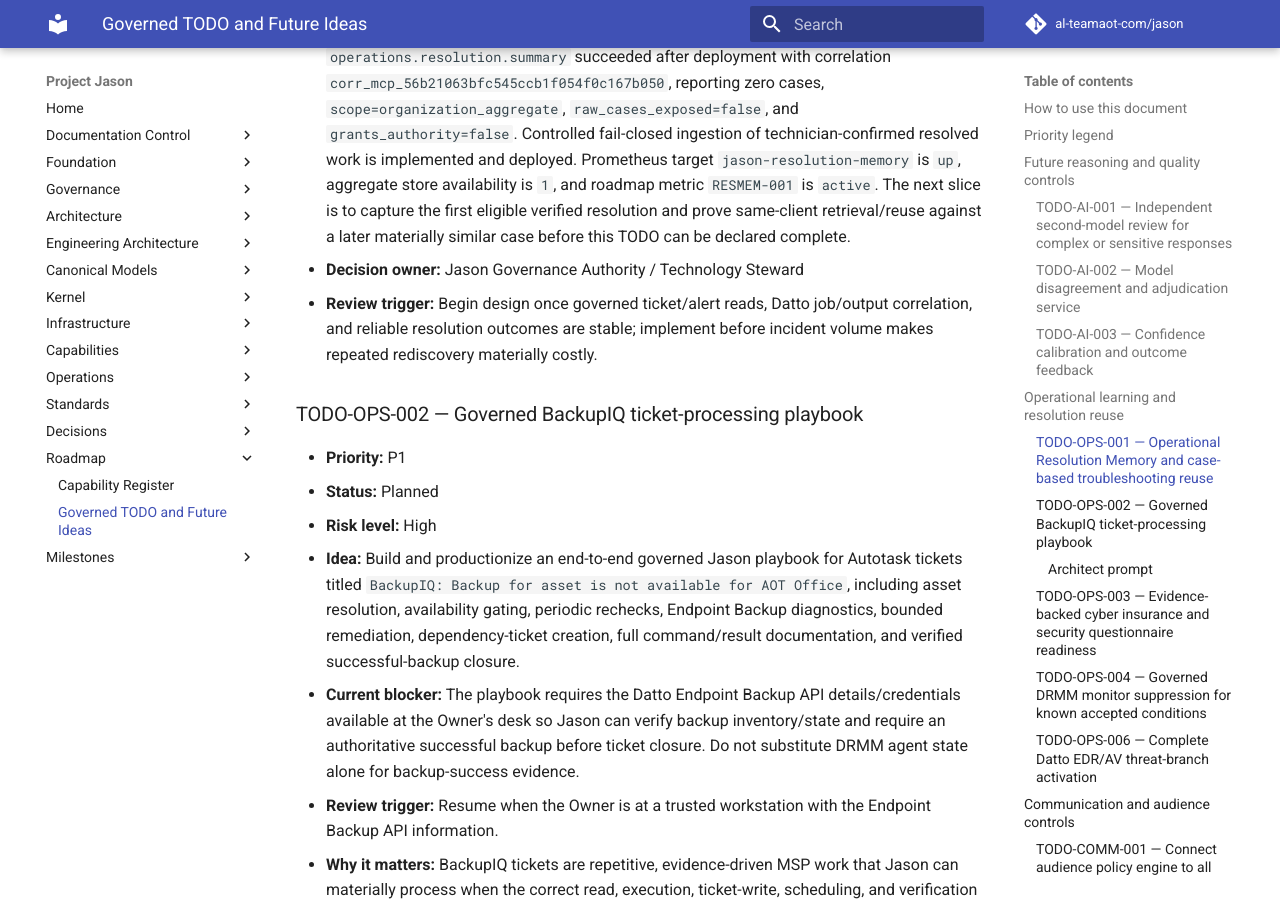
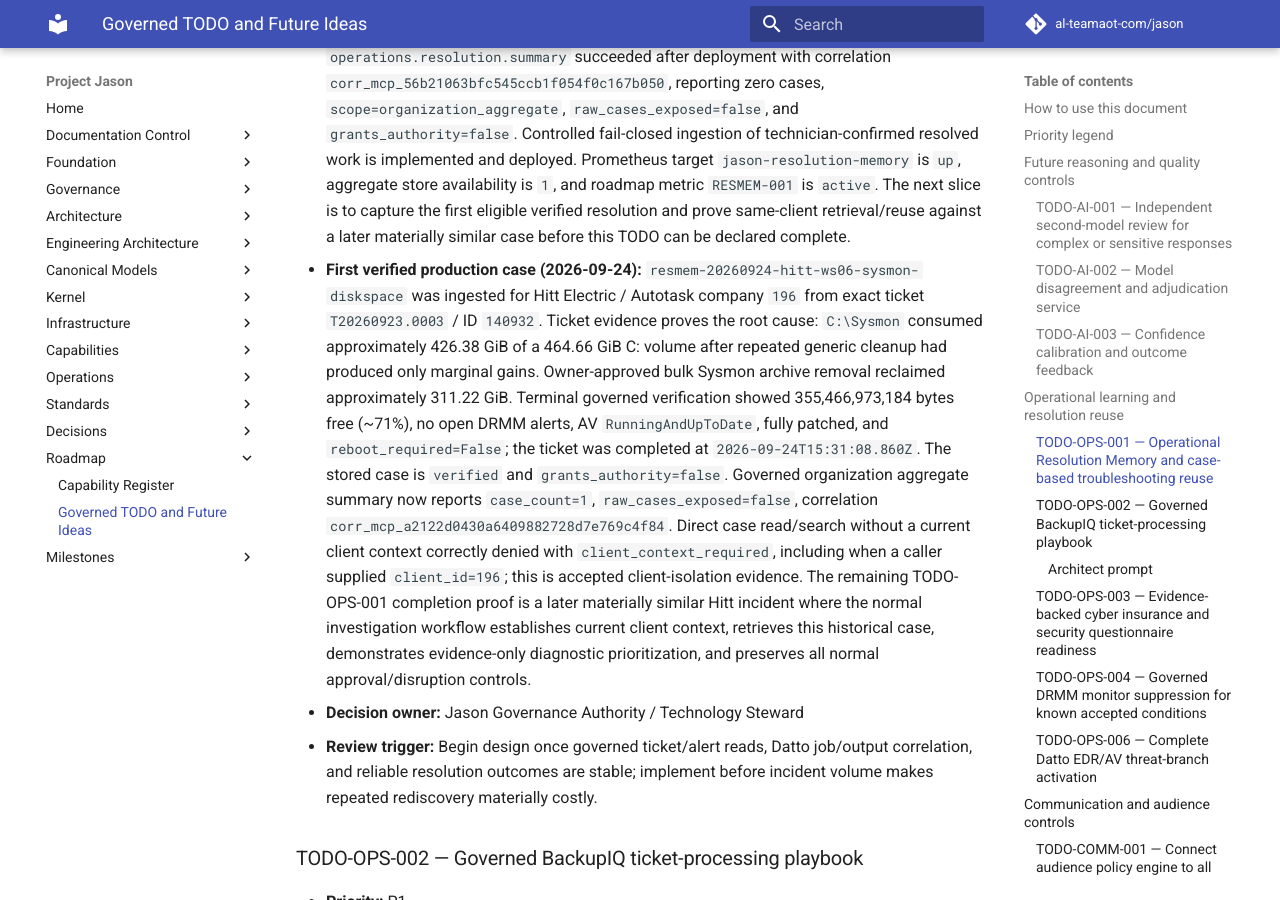
Before and after one commit to al-teamaot-com/jason, an MkDocs documentation site: the page built from docs/roadmaps/Project-Jason-TODO-and-Future-Ideas.md, in a window 1280 px wide and 900 px high, scrolled down 6017 px. Built offline with MkDocs 1.6.1 and Material for MkDocs 9.7.7, drawn with Linux system fonts in a browser that asks for light colours; comment, search, counter and statistics services are not loaded; some of the changed text lies outside the part shown.

Commit message:
Record first verified Resolution Memory case

```diff
--- a/docs/roadmaps/Project-Jason-TODO-and-Future-Ideas.md
+++ b/docs/roadmaps/Project-Jason-TODO-and-Future-Ideas.md
@@ -103,7 +103,7 @@
 ### TODO-OPS-001 — Operational Resolution Memory and case-based troubleshooting reuse
 
 - **Priority:** P1
-- **Status:** In progress — governed search/reuse and confirmed-case ingestion are production-deployed; first verified-case capture and later reuse proof pending
+- **Status:** In progress — first verified production case captured 2026-09-24; later same-client recurrence reuse proof pending
 - **Risk level:** Moderate
 - **Idea:** Build a governed Resolution Memory that captures structured outcomes from alerts, tickets, diagnostics, governed executions, technician corrections, and verified resolutions so Jason can find comparable historical cases and use what worked — and what failed — to choose better first diagnostic and remediation steps.
 - **Why it matters:** Many MSP incidents recur with substantially the same symptoms, products, error codes, service states, versions, or environmental conditions. Reusing verified prior outcomes can reduce mean time to resolution, avoid repeating known dead ends, improve first-action quality, and turn AOT's accumulated operating experience into durable institutional knowledge.
@@ -139,6 +139,8 @@
 - **Relationship to existing roadmap:** This extends `REFLECT-001` and GitHub issue #172. Reflection identifies reusable lessons; Resolution Memory makes verified troubleshooting outcomes searchable and reusable during future incident handling. It must not become a parallel self-modifying or execution-authority system.
 - **Initial motivating example:** A recurring Datto EDR alert showing a stale EDR version plus stopped `EndpointProtectionService` can be correlated with prior diagnostics and outcomes. If previous comparable cases show that service-only intervention failed while an approved EDR reinstall succeeded, Jason can prioritize the proven read-only diagnostic path and present the historically successful remediation when appropriate, while still requiring any normal approval for the modifying action.
 - **Implementation checkpoint (2026-09-18):** Resolution Memory is now registered in the live generic Investigation Broker as an evidence-only integration. The reasoning loop can discover/search same-client historical cases only when an authenticated current client scope exists and a grounded current incident signature is available. Unconfirmed observed cases are excluded from live troubleshooting guidance; deprecated/stale cases remain excluded; failures remain first-class evidence; all returned history continues to carry `grants_authority=false`. Organization-level aggregate health is available without exposing raw case content. Production MCP image `jason-mcp:resmem-ingest-1a5f2b2` is live. `operations.resolution.summary` succeeded after deployment with correlation `corr_mcp_56b21063bfc545ccb1f054f0c167b050`, reporting zero cases, `scope=organization_aggregate`, `raw_cases_exposed=false`, and `grants_authority=false`. Controlled fail-closed ingestion of technician-confirmed resolved work is implemented and deployed. Prometheus target `jason-resolution-memory` is `up`, aggregate store availability is `1`, and roadmap metric `RESMEM-001` is `active`. The next slice is to capture the first eligible verified resolution and prove same-client retrieval/reuse against a later materially similar case before this TODO can be declared complete.
+- **First verified production case (2026-09-24):** `resmem-20260924-hitt-ws06-sysmon-diskspace` was ingested for Hitt Electric / Autotask company `196` from exact ticket `T20260923.0003` / ID `140932`. Ticket evidence proves the root cause: `C:\Sysmon` consumed approximately 426.38 GiB of a 464.66 GiB C: volume after repeated generic cleanup had produced only marginal gains. Owner-approved bulk Sysmon archive removal reclaimed approximately 311.22 GiB. Terminal governed verification showed 355,466,973,184 bytes free (~71%), no open DRMM alerts, AV `RunningAndUpToDate`, fully patched, and `reboot_required=False`; the ticket was completed at `2026-09-24T15:31:08.860Z`. The stored case is `verified` and `grants_authority=false`. Governed organization aggregate summary now reports `case_count=1`, `raw_cases_exposed=false`, correlation `corr_mcp_a2122d0430a6409882728d7e769c4f84`. Direct case read/search without a current client context correctly denied with `client_context_required`, including when a caller supplied `client_id=196`; this is accepted client-isolation evidence. The remaining TODO-OPS-001 completion proof is a later materially similar Hitt incident where the normal investigation workflow establishes current client context, retrieves this historical case, demonstrates evidence-only diagnostic prioritization, and preserves all normal approval/disruption controls.
+
 - **Decision owner:** Jason Governance Authority / Technology Steward
 - **Review trigger:** Begin design once governed ticket/alert reads, Datto job/output correlation, and reliable resolution outcomes are stable; implement before incident volume makes repeated rediscovery materially costly.
 
```
